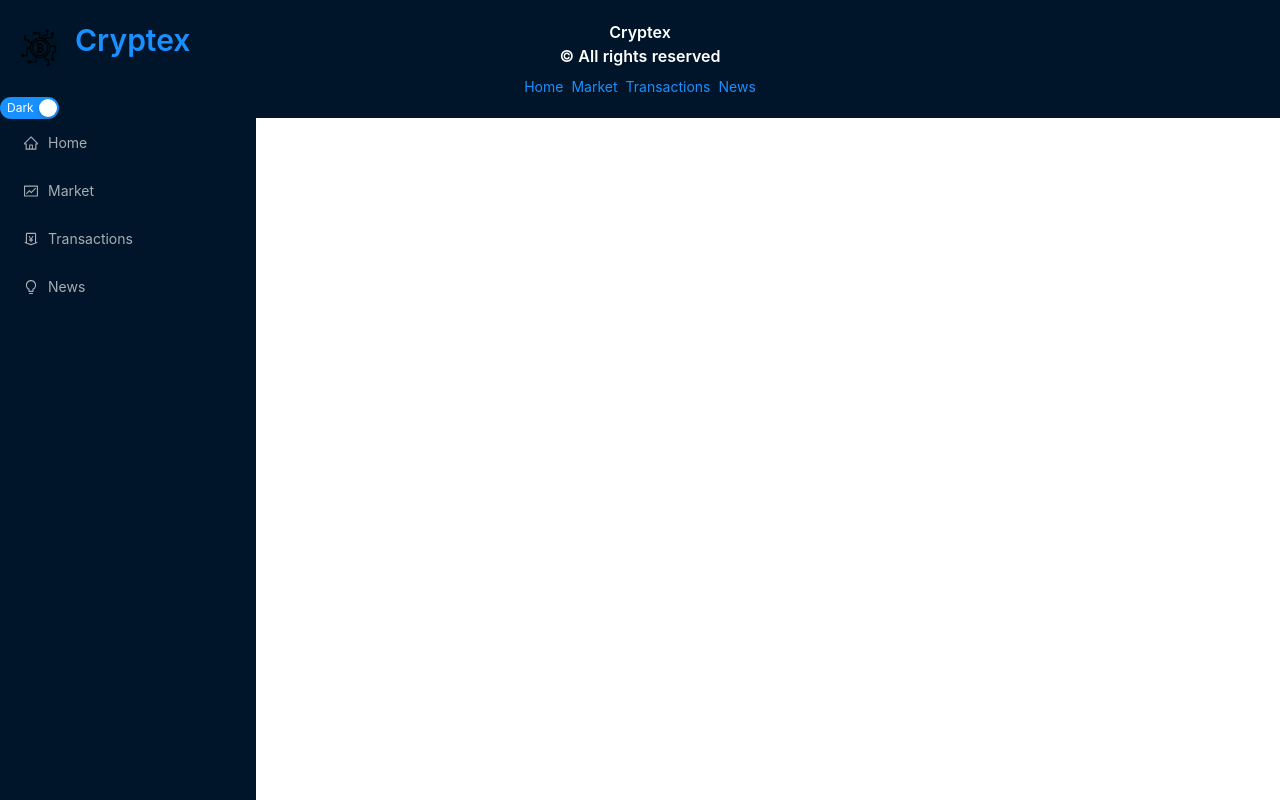
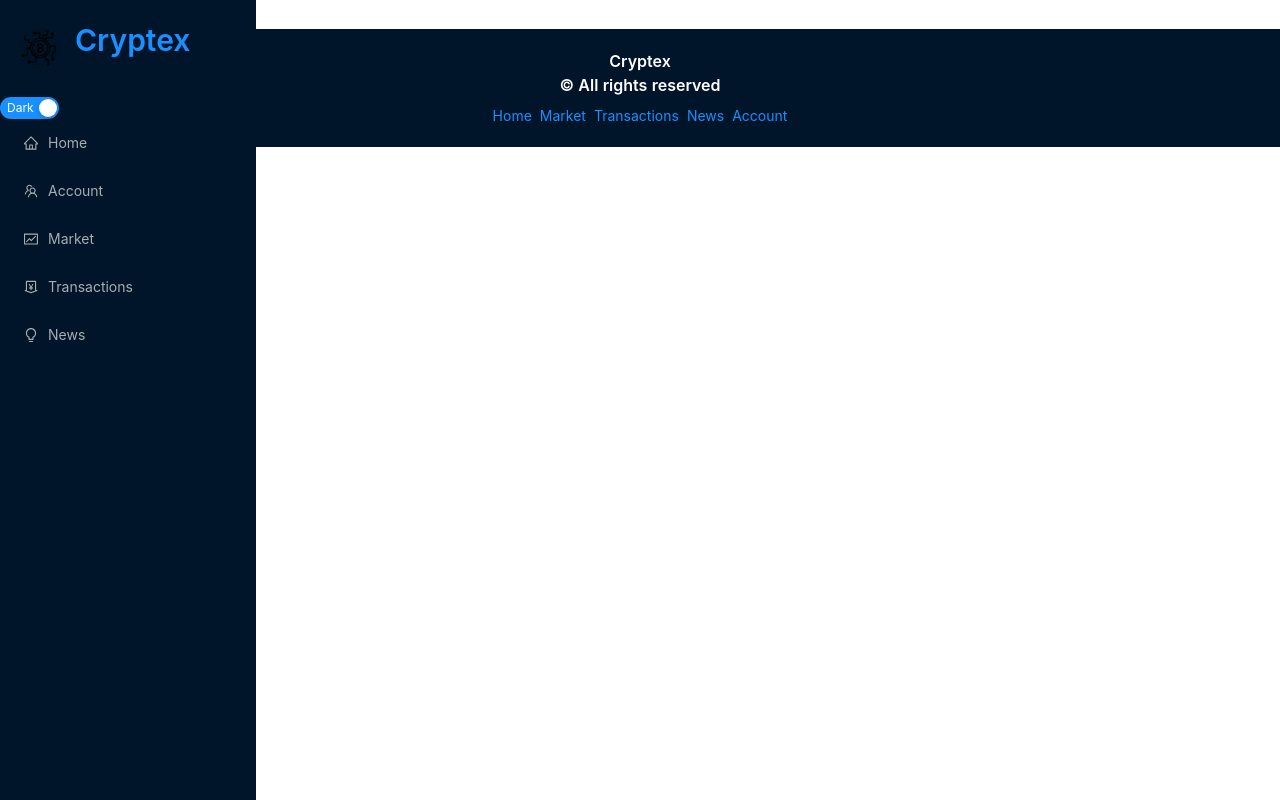
Before and after one commit to sefabckn/CapstoneProject, a React (Create React App) app in the folder cryptex/: page /account in a window 1280 px wide. Built offline with nearby package versions, Linux system fonts and the light colour scheme.

Commit message:
Account added

```diff
--- a/cryptex/src/App.css
+++ b/cryptex/src/App.css
@@ -49,6 +49,7 @@ a:hover {
   padding: 20px;
   align-items: center;
   width: 100%;
+  color: whitesmoke;
 }
 .logo {
   margin: 0 0 0 15px;
--- a/cryptex/src/App.js
+++ b/cryptex/src/App.js
@@ -7,6 +7,7 @@ import {
   Details,
   News,
   Footer,
+  Account,
 } from "./components";
 import { Space, Typography } from "antd";
 import { Link } from "react-router-dom";
@@ -21,6 +22,7 @@ function App() {
       <div>
         <Routes>
           <Route path="/" element={<Home />}></Route>
+          <Route path="/account" element={<Account />}></Route>
           <Route path="/market" element={<Market />}></Route>{" "}
           {/* cryptocurrencies */}
           <Route path="/transactions" element={<Transactions />}></Route>
@@ -42,6 +44,7 @@ function App() {
           <Link to="/market">Market</Link>
           <Link to="/transactions">Transactions</Link>
           <Link to="/news">News</Link>
+          <Link to="/account">Account</Link>
         </Space>
       </div>
     </BrowserRouter>
--- /dev/null
+++ b/cryptex/src/components/Account.jsx
@@ -0,0 +1,8 @@
+const Account = () => {
+  return (
+    <>
+      <h4>Account</h4>
+    </>
+  );
+};
+export default Account;
--- a/cryptex/src/components/MyNavbar.jsx
+++ b/cryptex/src/components/MyNavbar.jsx
@@ -6,6 +6,7 @@ import {
   BulbOutlined,
   FundOutlined,
   MenuOutlined,
+  TeamOutlined,
 } from "@ant-design/icons";
 import { Link } from "react-router-dom";
 import icon from "../images/blockchain.jpg";
@@ -30,7 +31,11 @@ const MyNavbar = () => {
       <div className="nav-container">
         <div className="logo-container">
           <Avatar src={icon} size="large" />
-          <Typography.Title level={2} className="logo">
+          <Typography.Title
+            level={2}
+            className="logo"
+            style={{ color: "white" }}
+          >
             <Link to="/">Cryptex</Link>
           </Typography.Title>
           <Button className="menu-control-container"></Button>
@@ -52,6 +57,9 @@ const MyNavbar = () => {
           <Menu.Item icon={<HomeOutlined />}>
             <Link to="/"> Home </Link>
           </Menu.Item>
+          <Menu.Item icon={<TeamOutlined />}>
+            <Link to="/account"> Account </Link>
+          </Menu.Item>
           <Menu.Item icon={<FundOutlined />}>
             <Link to="/market">Market</Link>
           </Menu.Item>
--- a/cryptex/src/components/index.js
+++ b/cryptex/src/components/index.js
@@ -5,3 +5,4 @@ export { default as Transactions } from "./Transactions";
 export { default as Details } from "./Details";
 export { default as News } from "./News";
 export { default as Footer } from "./Footer";
+export { default as Account } from "./Account";
```
